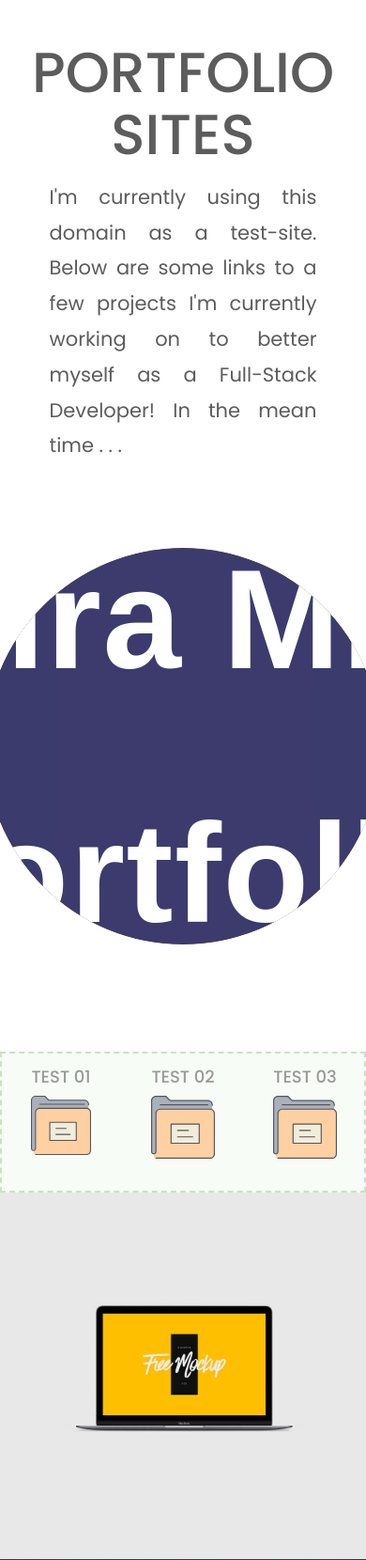
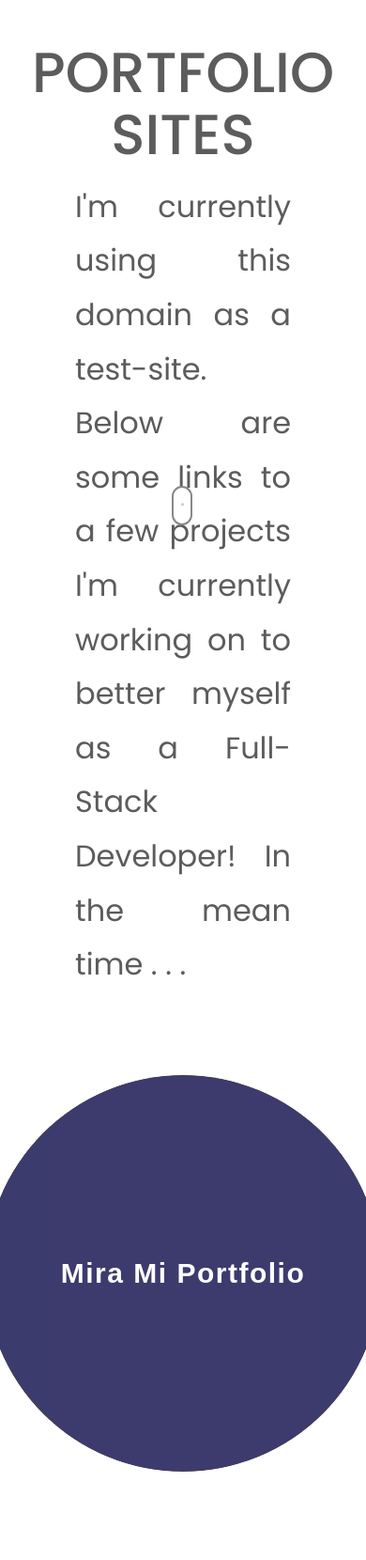
Before and after one commit to bboyrockit/bboyrockit.github.io, a PHP site: page / in a window 390 px wide. Shown: the part 245-1905 px from the top of the page at 94% size. Run offline with PHP 8.4, Linux system fonts and the light colour scheme; some web fonts are replaced.

Commit message:
Update style2.css

```diff
--- a/css/style2.css
+++ b/css/style2.css
@@ -146,7 +146,7 @@ body {
 @media only screen and (max-width: 670px) {
   .text-ps{
     display: flex;
-    font-size: 1.5em;
+    font-size: 32px;
     color: #5c5c5c;
     padding: 15px;
     text-align: justify;
@@ -163,7 +163,7 @@ body {
 
   #one {
     background-color: rgba(0, 0, 225, 0.45);
-    font-size: 150px;
+    /* font-size: 150px; */
     font-family: "Oswald", sans-serif;
     letter-spacing: 1.5px;
     display: flex;
```
